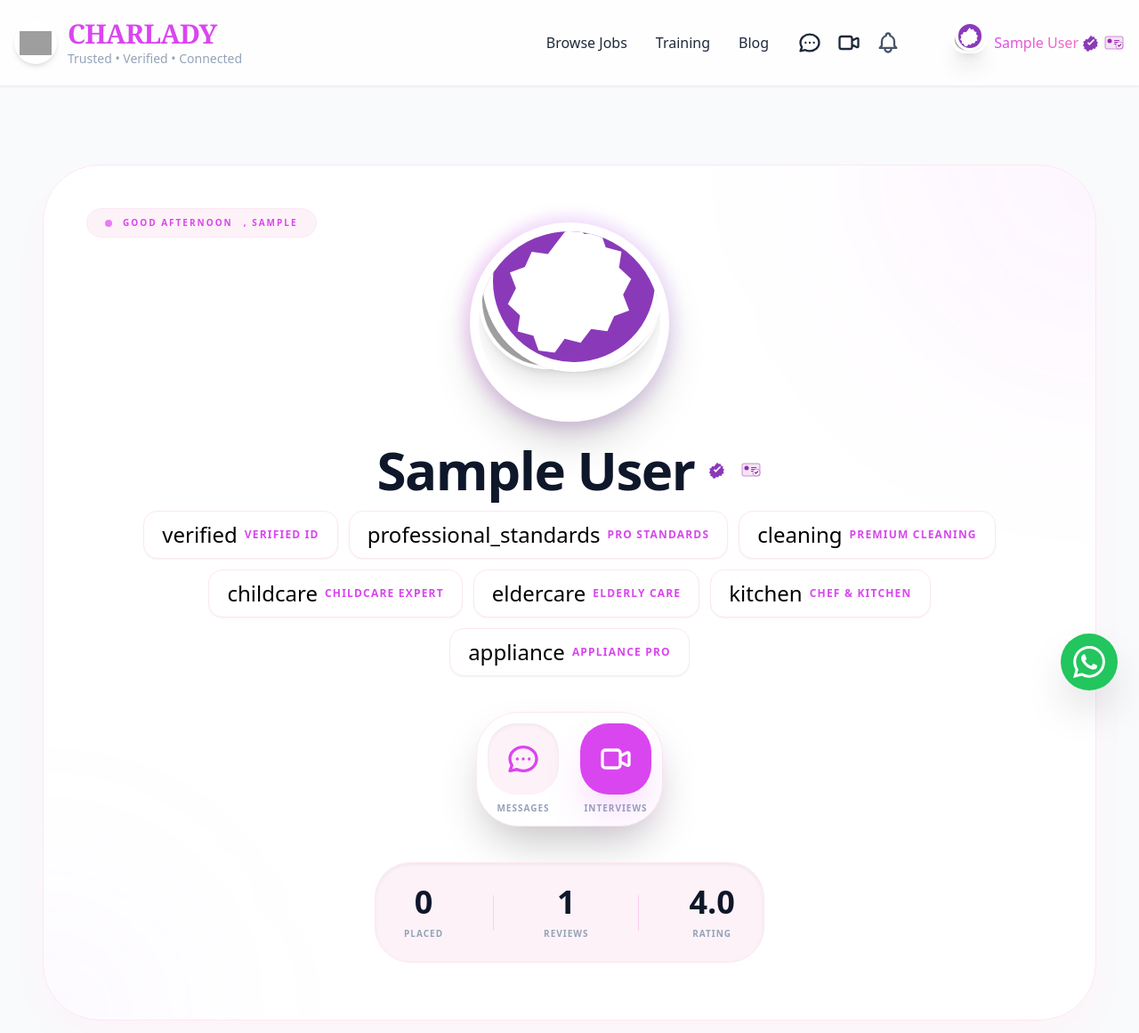
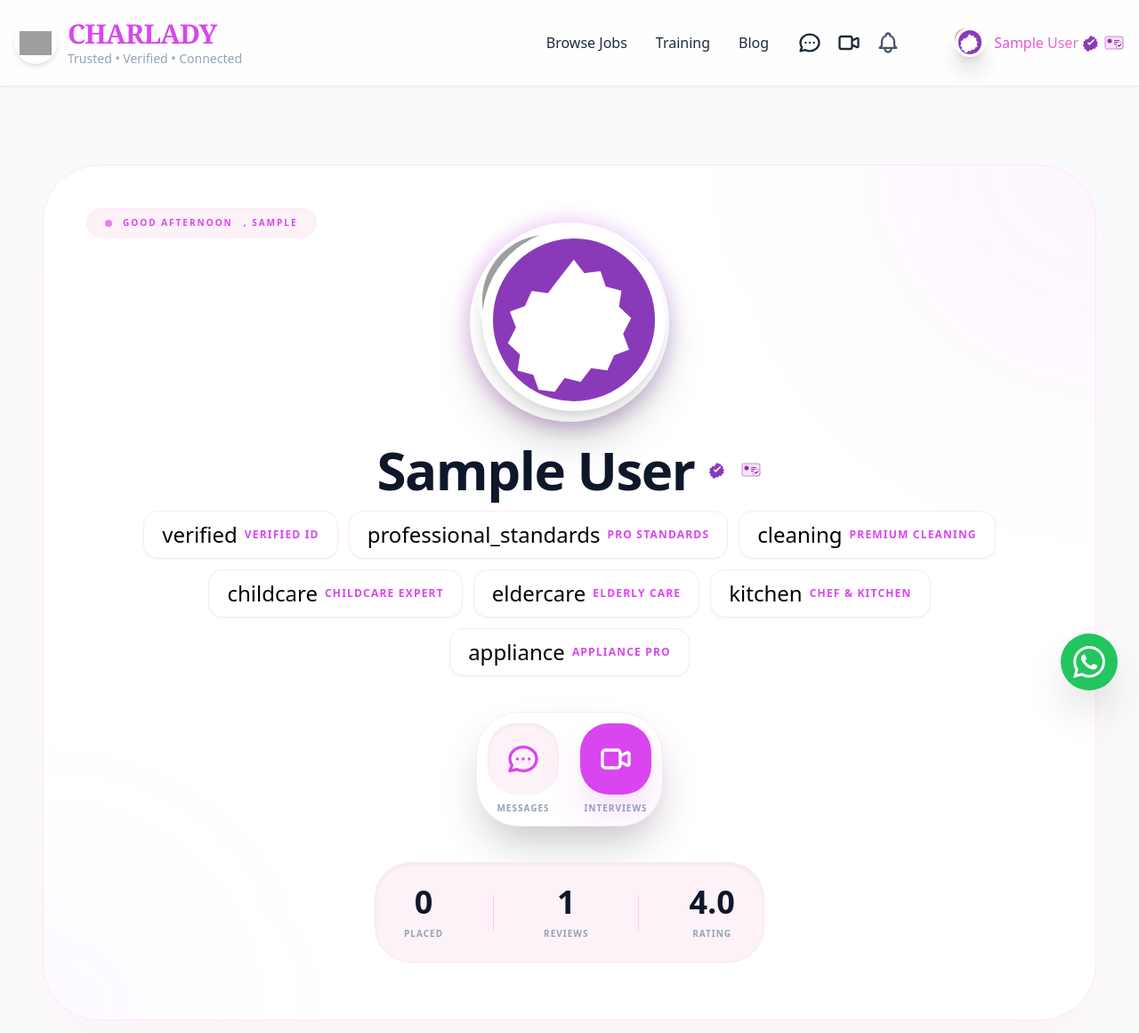
Before and after one commit to theo24-sys/omegaa, a Django app: page /dashboard/housekeeper/ in a window 1280 px wide. Shown: the top 1161 px of the page at 89% size. Run offline with Django 5.2, Linux system fonts and the light colour scheme; a user stored in the database is signed in; tables that the repository leaves empty hold one stand-in row (values such as "Sample post"); data that the repository does not hold is empty; some libraries are stand-ins or nearby versions; grey boxes are pictures that could not be loaded.

Commit message:
Position paid verification rosette at top-right of avatar and fix clipping issues

```diff
--- a/accounts/models.py
+++ b/accounts/models.py
@@ -153,7 +153,7 @@ class CustomUser(AbstractUser):
         # The Paramount Purple Instagram-Style Check
         if self.is_paid_verified:
             badge_icons += """
-            <div class="absolute -bottom-[5%] -right-[5%] bg-white rounded-full p-[5%] shadow-sm z-10">
+            <div class="absolute -top-[5%] -right-[5%] bg-white rounded-full p-[5%] shadow-xl z-20">
                 <div class="bg-[#8a3ab9] rounded-full p-[5%] w-full h-full flex items-center justify-center border-2 border-white">
                     <svg class="w-full h-full text-white" viewBox="0 0 24 24" fill="currentColor">
                         <path d="M12 2L13.73 4.27L16.4 3.93L17.27 6.47L19.86 7.14L19.46 9.8L21.46 11.67L20.13 14.27L21.13 16.87L18.66 17.8L17.53 20.27L14.86 19.93L13.13 22.2L10.5 21.53L8.87 23.8L6.2 23.46L5.33 21L2.74 20.33L3.14 17.67L1.14 15.8L2.47 13.2L1.47 10.6L3.94 9.67L5.07 7.2L7.74 7.54L9.47 5.27L12 2Z" />
--- a/templates/dashboard/employer_dashboard.html
+++ b/templates/dashboard/employer_dashboard.html
@@ -54,7 +54,7 @@
             <div class="flex flex-col items-center gap-6">
                 <div class="relative group">
                     <div class="absolute -inset-2 bg-gradient-to-r from-primary to-accent rounded-full blur opacity-20 group-hover:opacity-40 transition duration-1000"></div>
-                    <div class="w-40 h-40 md:w-56 md:h-56 rounded-full border-[10px] border-white shadow-2xl overflow-hidden relative z-10">
+                    <div class="w-40 h-40 md:w-56 md:h-56 rounded-full border-[10px] border-white shadow-2xl relative z-10">
                         {{ user.get_avatar_html|safe }}
                     </div>
                 </div>
--- a/templates/dashboard/housekeeper_dashboard.html
+++ b/templates/dashboard/housekeeper_dashboard.html
@@ -90,7 +90,7 @@
             <div class="flex flex-col items-center gap-6">
                 <div class="relative group">
                     <div class="absolute -inset-2 bg-gradient-to-r from-primary to-accent rounded-full blur opacity-20 group-hover:opacity-40 transition duration-1000"></div>
-                    <div class="w-40 h-40 md:w-56 md:h-56 rounded-full border-[10px] border-white shadow-2xl overflow-hidden relative z-10 bg-white">
+                    <div class="w-40 h-40 md:w-56 md:h-56 rounded-full border-[10px] border-white shadow-2xl relative z-10 bg-white">
                         {{ user.get_avatar_html|safe }}
                     </div>
                 </div>
--- a/templates/jobs/application_detail.html
+++ b/templates/jobs/application_detail.html
@@ -24,7 +24,7 @@
             <div class="flex flex-col items-center text-center mb-12">
                 <div class="relative mb-6">
                     <!-- Enlarged Avatar Container -->
-                    <div class="w-40 h-40 md:w-48 md:h-48 rounded-full border-8 border-white shadow-2xl overflow-hidden bg-white">
+                    <div class="w-40 h-40 md:w-48 md:h-48 rounded-full border-8 border-white shadow-2xl bg-white">
                         {{ app.applicant.get_avatar_html|safe }}
                     </div>
                 </div>
```
